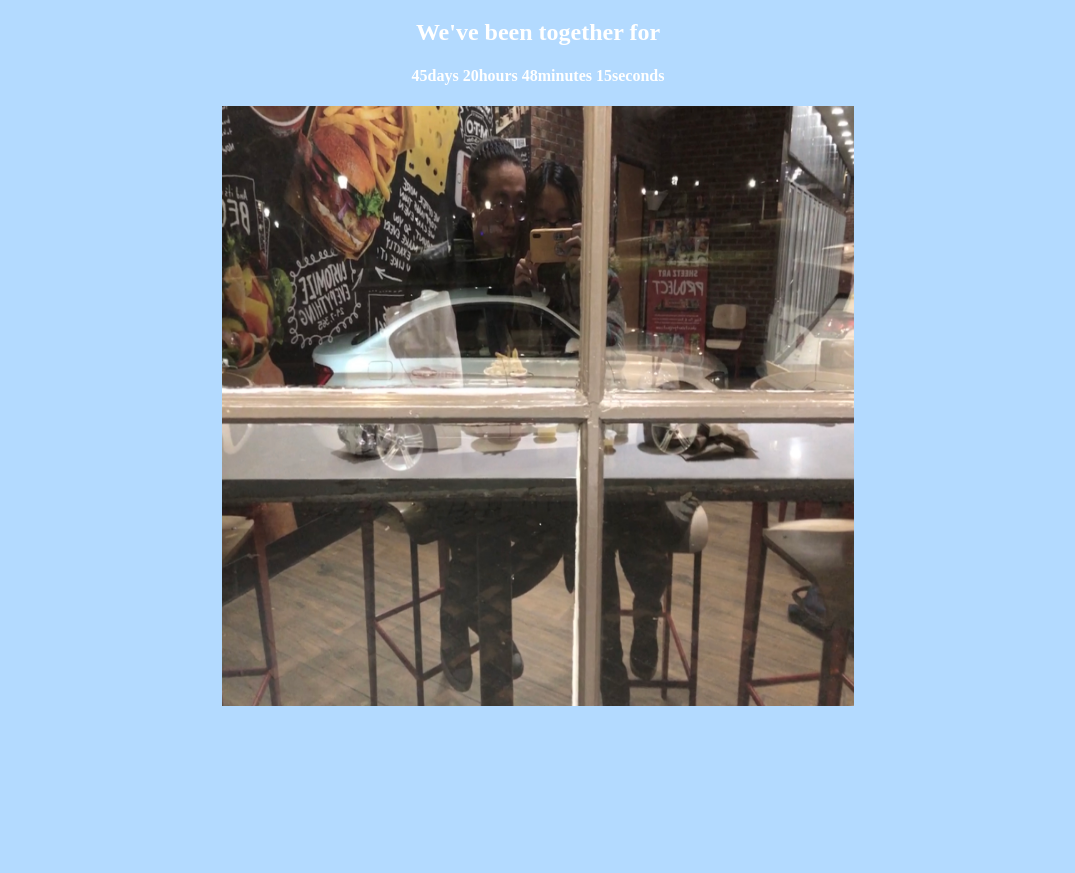
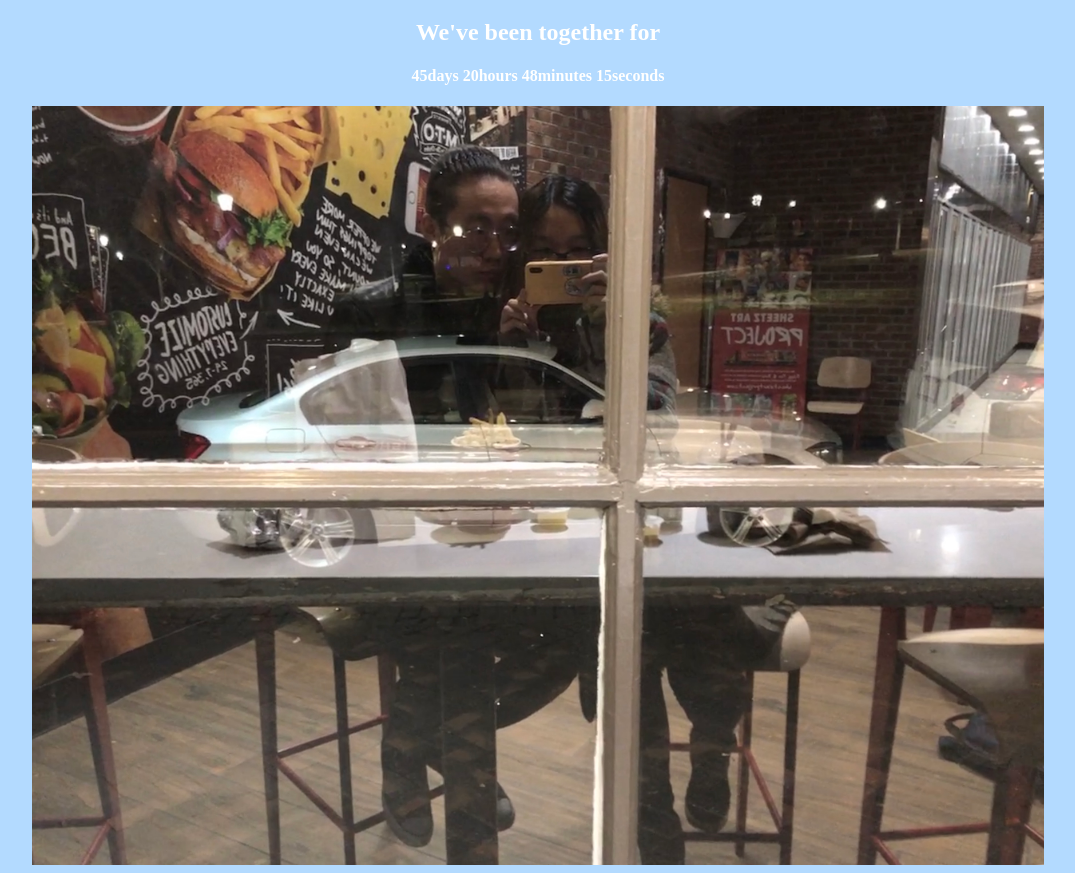
Before and after one commit to jtruan/jtruan.github.io, a plain HTML site: page lovectq/index.html in a window 1280 px wide. Shown: the part 61-934 px from the top of the page, without its empty margins (102-1177 px from the left). Before the commit the page ends 800 px from the top, so only its background shows below. Drawn offline with Linux system fonts and the light colour scheme.

Commit message:
image quick fix

```diff
--- a/lovectq/index.html
+++ b/lovectq/index.html
@@ -14,7 +14,7 @@
 
         </h4>
 
-        <img src="love.jpg" alt="Love You" style="height:600px" class = "center">
+        <img src="love.jpg" alt="Love You" class = "center">
 
     </body>
 
--- a/lovectq/style.css
+++ b/lovectq/style.css
@@ -12,7 +12,7 @@ head {
   display: block;
   margin-left: auto;
   margin-right: auto;
-  width: 50%;
+  width: 80%;
 }
 
 h1 {
```
